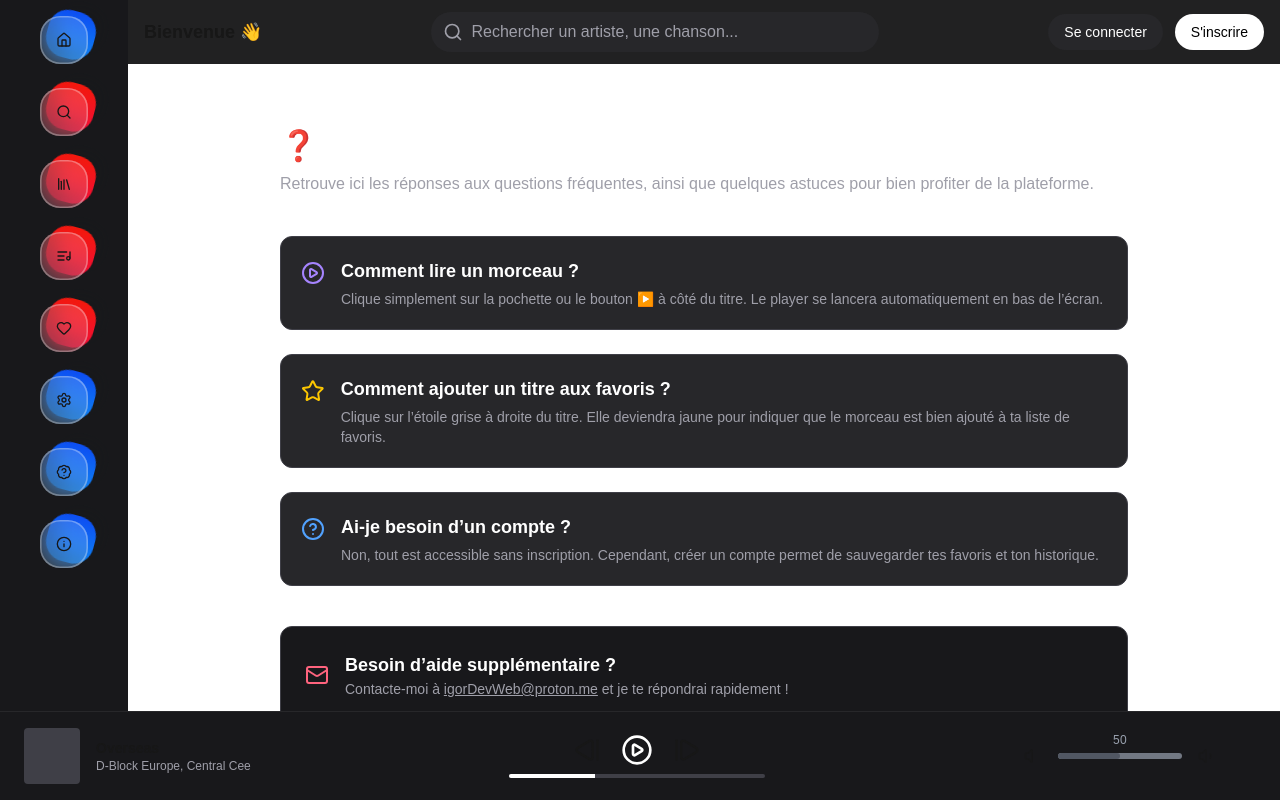
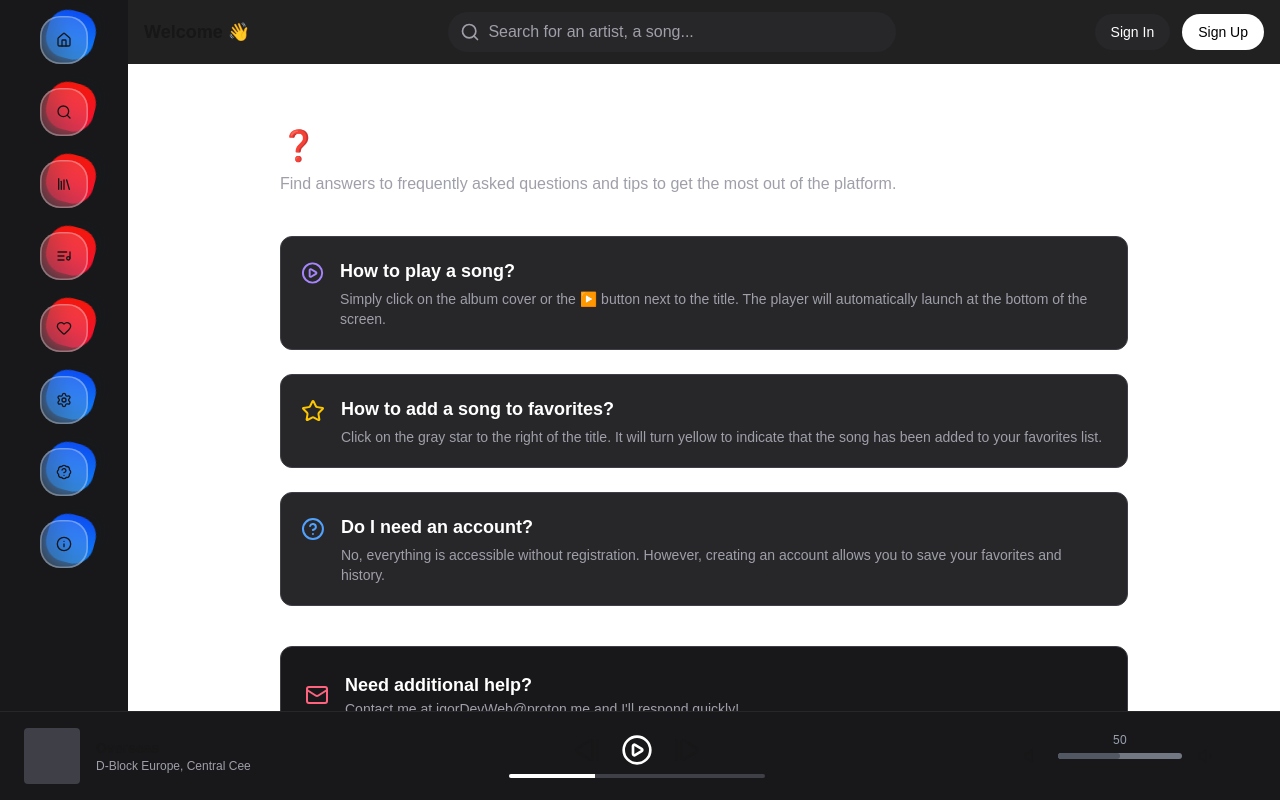
Before and after one commit to IgorLTS10/PF-Lisify, a Next.js app: page /help in a window 1280 px wide. Built offline with nearby package versions, Linux system fonts and the light colour scheme.

Commit message:
+Translate to english

```diff
--- a/src/Sections/PlaylistSection.tsx
+++ b/src/Sections/PlaylistSection.tsx
@@ -8,37 +8,37 @@ export default function PlaylistSection() {
   const playlists = [
     {
       title: "Mood Chill 🌙",
-      subtitle: "Par Mix AI",
+      subtitle: "By AI Mix",
       image: "/playlists/playlist-chill.jpg",
     },
     {
       title: "Boost Workout 💪",
-      subtitle: "Par Mix AI",
+      subtitle: "By AI Mix",
       image: "/playlists/playlist-workout.jpeg",
     },
     {
-      title: "Soirée entre amis 🎉",
-      subtitle: "Par Mix AI",
+      title: "Party with Friends 🎉",
+      subtitle: "By AI Mix",
       image: "/playlists/playlist-friends.jpg",
     },
     {
       title: "Code & Focus 👨‍💻",
-      subtitle: "Par Mix AI",
+      subtitle: "By AI Mix",
       image: "/playlists/playlist-focus.jpeg",
     },
     {
-      title: "Dimanche douceur ☕",
-      subtitle: "Par Mix AI",
+      title: "Sunday Vibes ☕",
+      subtitle: "By AI Mix",
       image: "/playlists/playlist-sunday.jpg",
     },
     {
       title: "90's Throwback 📼",
-      subtitle: "Par Mix AI",
+      subtitle: "By AI Mix",
       image: "/playlists/playlist-90s.jpeg",
     },
     {
       title: "Pop Hits 🔥",
-      subtitle: "Par Mix AI",
+      subtitle: "By AI Mix",
       image: "/playlists/playlist-pop.jpeg",
     }
   ];
@@ -53,9 +53,9 @@ export default function PlaylistSection() {
 
   const [selectedPlaylist, setSelectedPlaylist] = useState<null | typeof playlists[0]>(null);
 
-   return (
+  return (
     <section className="mb-10">
-      <h2 className="text-xl font-bold mb-4">🎵 Playlists recommandées</h2>
+      <h2 className="text-xl font-bold mb-4">🎵 Recommended Playlists</h2>
 
       <div className="flex gap-6 overflow-x-auto overflow-y-hidden px-4 pb-4 -mx-4 scroll-smooth snap-x snap-mandatory whitespace-nowrap no-scrollbar">
         {playlists.map((playlist, i) => (
@@ -114,11 +114,11 @@ export default function PlaylistSection() {
               <div className="flex gap-3 mb-4">
                 <button className="flex items-center gap-2 bg-white text-black text-sm px-3 py-2 rounded-full hover:bg-zinc-200 transition">
                   <Play className="w-4 h-4" />
-                  Lire
+                  Play
                 </button>
                 <button className="flex items-center gap-2 bg-zinc-700 text-white text-sm px-3 py-2 rounded-full hover:bg-zinc-600 transition">
                   <Plus className="w-4 h-4" />
-                  Ajouter à la file
+                  Add to Queue
                 </button>
               </div>
 
--- a/src/Sections/SuggestedTracksSection.tsx
+++ b/src/Sections/SuggestedTracksSection.tsx
@@ -38,7 +38,7 @@ export default function SuggestedTracksSection() {
 
   return (
     <section className="mb-10">
-      <h2 className="text-xl font-bold mb-4">✨ Sons proposés pour toi</h2>
+      <h2 className="text-xl font-bold mb-4">✨ Suggested for You</h2>
 
       <div className="flex gap-6 overflow-x-auto overflow-y-hidden px-4 pb-4 -mx-4 scroll-smooth snap-x snap-mandatory whitespace-nowrap no-scrollbar">
         {tracks.map((track, i) => (
--- a/src/Sections/TopArtistsSection.tsx
+++ b/src/Sections/TopArtistsSection.tsx
@@ -9,14 +9,14 @@ export default function TopArtistsSection() {
   const scrollRef = useRef<HTMLDivElement>(null);
 
   const artists = [
-    { name: "Kendrick Lamar", note: "Rappeur iconique", image: "/artists/Kendrick-Lamar-Header.jpeg" },
-    { name: "Dua Lipa", note: "Pop internationale", image: "/artists/Dua-Lipa.jpeg" },
-    { name: "Damso", note: "Rap belge moderne", image: "/artists/Damso.jpg" },
-    { name: "Rosalía", note: "Fusion flamenco/urbain", image: "/artists/Rosalia.jpg" },
-    { name: "Kerchak", note: "Artiste émergent", image: "/artists/Kerchak.jpeg" },
-    { name: "Taylor Swift", note: "Icône pop mondiale", image: "/artists/Taylor-Swift.jpg" },
-    { name: "The Weeknd", note: "R&B contemporain", image: "/artists/The-Weeknd.jpg" },
-    { name: "Billie Eilish", note: "Pop alternative", image: "/artists/Billie-Eilish.jpg" },
+    { name: "Kendrick Lamar", note: "Iconic rapper", image: "/artists/Kendrick-Lamar-Header.jpeg" },
+    { name: "Dua Lipa", note: "International pop", image: "/artists/Dua-Lipa.jpeg" },
+    { name: "Damso", note: "Modern Belgian rap", image: "/artists/Damso.jpg" },
+    { name: "Rosalía", note: "Flamenco/urban fusion", image: "/artists/Rosalia.jpg" },
+    { name: "Kerchak", note: "Emerging artist", image: "/artists/Kerchak.jpeg" },
+    { name: "Taylor Swift", note: "Global pop icon", image: "/artists/Taylor-Swift.jpg" },
+    { name: "The Weeknd", note: "Contemporary R&B", image: "/artists/The-Weeknd.jpg" },
+    { name: "Billie Eilish", note: "Alternative pop", image: "/artists/Billie-Eilish.jpg" },
   ];
 
   const scroll = (direction: "left" | "right") => {
@@ -30,9 +30,9 @@ export default function TopArtistsSection() {
 
   return (
     <section className="mb-10 relative">
-      <h2 className="text-xl font-bold mb-4">🔥 Top artistes</h2>
+      <h2 className="text-xl font-bold mb-4">🔥 Top Artists</h2>
 
-      {/* Flèche gauche */}
+      {/* Left arrow */}
       <button
         className="absolute left-0 top-1/2 -translate-y-1/2 z-10 bg-zinc-900/80 hover:bg-zinc-800 p-2 rounded-full shadow hidden md:block"
         onClick={() => scroll("left")}
@@ -40,7 +40,7 @@ export default function TopArtistsSection() {
         <ChevronLeft className="w-6 h-6 text-white" />
       </button>
 
-      {/* Flèche droite */}
+      {/* Right arrow */}
       <button
         className="absolute right-0 top-1/2 -translate-y-1/2 z-10 bg-zinc-900/80 hover:bg-zinc-800 p-2 rounded-full shadow hidden md:block"
         onClick={() => scroll("right")}
--- a/src/app/help/page.tsx
+++ b/src/app/help/page.tsx
@@ -6,19 +6,19 @@ import { HelpCircle, Star, PlayCircle, Mail } from "lucide-react";
 export default function HelpPage() {
   return (
     <main className="px-6 py-12 max-w-4xl mx-auto text-white space-y-10">
-      {/* Titre */}
+      {/* Title */}
       <motion.div
         initial={{ opacity: 0, y: -20 }}
         animate={{ opacity: 1, y: 0 }}
         transition={{ duration: 0.5 }}
       >
-        <h1 className="text-3xl font-bold mb-2">❓ Centre d’aide</h1>
+        <h1 className="text-3xl font-bold mb-2">❓ Help Center</h1>
         <p className="text-zinc-400">
-          Retrouve ici les réponses aux questions fréquentes, ainsi que quelques astuces pour bien profiter de la plateforme.
+          Find answers to frequently asked questions and tips to get the most out of the platform.
         </p>
       </motion.div>
 
-      {/* Questions fréquentes */}
+      {/* FAQ */}
       <motion.div
         initial={{ opacity: 0, y: 20 }}
         animate={{ opacity: 1, y: 0 }}
@@ -28,9 +28,9 @@ export default function HelpPage() {
         <div className="bg-zinc-800 border border-zinc-700 rounded-xl p-5 flex gap-4">
           <PlayCircle className="w-6 h-6 text-violet-400 mt-1" />
           <div>
-            <h2 className="font-semibold text-lg">Comment lire un morceau ?</h2>
+            <h2 className="font-semibold text-lg">How to play a song?</h2>
             <p className="text-zinc-400 text-sm mt-1">
-              Clique simplement sur la pochette ou le bouton ▶️ à côté du titre. Le player se lancera automatiquement en bas de l’écran.
+              Simply click on the album cover or the ▶️ button next to the title. The player will automatically launch at the bottom of the screen.
             </p>
           </div>
         </div>
@@ -38,9 +38,9 @@ export default function HelpPage() {
         <div className="bg-zinc-800 border border-zinc-700 rounded-xl p-5 flex gap-4">
           <Star className="w-6 h-6 text-yellow-400 mt-1" />
           <div>
-            <h2 className="font-semibold text-lg">Comment ajouter un titre aux favoris ?</h2>
+            <h2 className="font-semibold text-lg">How to add a song to favorites?</h2>
             <p className="text-zinc-400 text-sm mt-1">
-              Clique sur l’étoile grise à droite du titre. Elle deviendra jaune pour indiquer que le morceau est bien ajouté à ta liste de favoris.
+              Click on the gray star to the right of the title. It will turn yellow to indicate that the song has been added to your favorites list.
             </p>
           </div>
         </div>
@@ -48,9 +48,9 @@ export default function HelpPage() {
         <div className="bg-zinc-800 border border-zinc-700 rounded-xl p-5 flex gap-4">
           <HelpCircle className="w-6 h-6 text-blue-400 mt-1" />
           <div>
-            <h2 className="font-semibold text-lg">Ai-je besoin d’un compte ?</h2>
+            <h2 className="font-semibold text-lg">Do I need an account?</h2>
             <p className="text-zinc-400 text-sm mt-1">
-              Non, tout est accessible sans inscription. Cependant, créer un compte permet de sauvegarder tes favoris et ton historique.
+              No, everything is accessible without registration. However, creating an account allows you to save your favorites and history.
             </p>
           </div>
         </div>
@@ -66,16 +66,16 @@ export default function HelpPage() {
         <div className="bg-zinc-900 border border-zinc-700 rounded-xl p-6 flex items-center gap-4">
           <Mail className="w-6 h-6 text-rose-400" />
           <div>
-            <h2 className="font-semibold text-lg">Besoin d’aide supplémentaire ?</h2>
+            <h2 className="font-semibold text-lg">Need additional help?</h2>
             <p className="text-zinc-400 text-sm">
-              Contacte-moi à{" "}
+              Contact me at{" "}
               <a
                 href="mailto:igorDevWeb@proton.me"
                 className="underline hover:text-white transition"
               >
                 igorDevWeb@proton.me
               </a>{" "}
-              et je te répondrai rapidement !
+              and I&apos;ll respond quickly!
             </p>
           </div>
         </div>
--- a/src/components/TopBar.tsx
+++ b/src/components/TopBar.tsx
@@ -5,27 +5,27 @@ import { Search } from "lucide-react";
 export default function Topbar() {
   return (
     <header className="sticky top-0 z-10 bg-zinc-950/90 backdrop-blur px-4 py-3 flex items-center justify-between">
-      <div className="text-lg font-semibold">Bienvenue 👋</div>
+      <div className="text-lg font-semibold">Welcome 👋</div>
 
-      {/* Barre de recherche */}
+      {/* Search bar */}
       <div className="flex-1 mx-6 max-w-md">
         <div className="relative">
           <Search className="absolute left-3 top-1/2 transform -translate-y-1/2 w-5 h-5 text-zinc-400" />
           <input
             type="text"
-            placeholder="Rechercher un artiste, une chanson..."
+            placeholder="Search for an artist, a song..."
             className="w-full bg-zinc-800 text-white rounded-full pl-10 pr-4 py-2 placeholder-zinc-400 focus:outline-none focus:ring-2 focus:ring-zinc-600 transition"
           />
         </div>
       </div>
 
-      {/* Boutons de droite */}
+      {/* Right buttons */}
       <div className="flex items-center gap-3">
         <button className="text-sm bg-zinc-800 hover:bg-zinc-700 text-white px-4 py-2 rounded-full transition">
-          Se connecter
+          Sign In
         </button>
         <button className="text-sm bg-white text-black px-4 py-2 rounded-full transition">
-          S&apos;inscrire
+          Sign Up
         </button>
       </div>
     </header>
```
Also changed, not shown: src/app/about/page.tsx (+8 -8 lines), src/app/settings/page.tsx (+11 -11 lines). Lines whose indentation alone changed are shown as unchanged.
